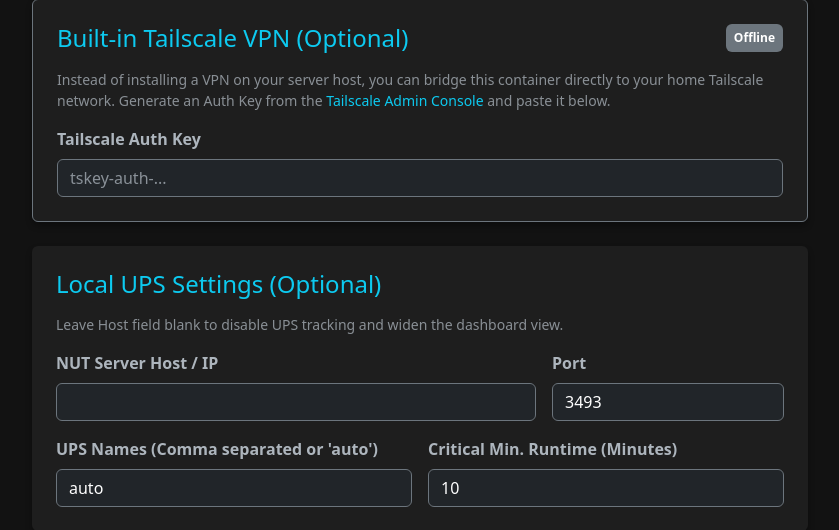
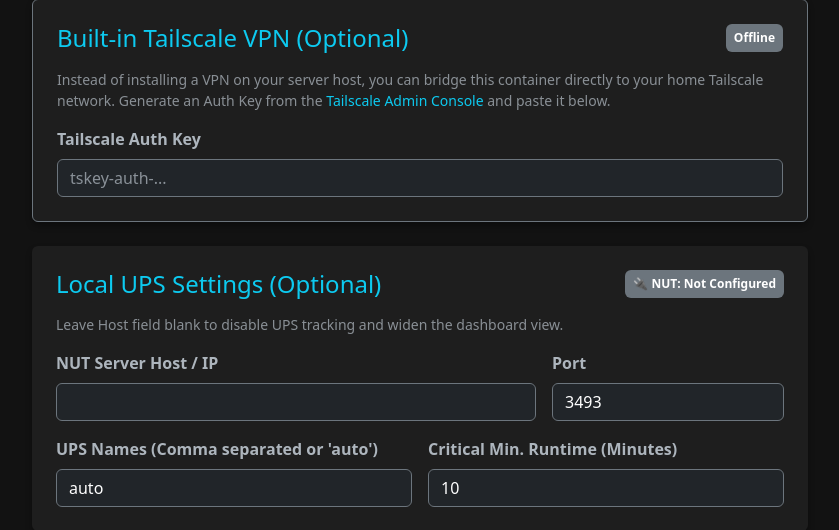
Before and after one commit to NightHawkATL/outage-tracker, a Flask app: page /config in a window 1280 px wide. Shown: the part 540-1070 px from the top of the page, without its empty margins (220-1059 px from the left). Run offline with Flask 3, Linux system fonts and the light colour scheme.

Commit message:
Update templates/config.html

```diff
--- a/templates/config.html
+++ b/templates/config.html
@@ -88,7 +88,16 @@
 
             <!-- Local NUT Settings -->
             <div class="card p-4 mb-4">
-                <h4 class="text-info mb-3">Local UPS Settings (Optional)</h4>
+                <div class="d-flex justify-content-between align-items-center mb-3">
+                    <h4 class="text-info mb-0">Local UPS Settings (Optional)</h4>
+                    {% if nut_status == "Connected" %}
+                        <span class="badge bg-success p-2">🔌 NUT: {{ nut_status }}</span>
+                    {% elif nut_status == "Not Configured" %}
+                        <span class="badge bg-secondary p-2">🔌 NUT: {{ nut_status }}</span>
+                    {% else %}
+                        <span class="badge bg-danger p-2">🔌 NUT: {{ nut_status }}</span>
+                    {% endif %}
+                </div>
                 <p class="small text-muted mb-3">Leave Host field blank to disable UPS tracking and widen the dashboard view.</p>
                 <div class="row g-3">
                     <div class="col-md-8">
```
